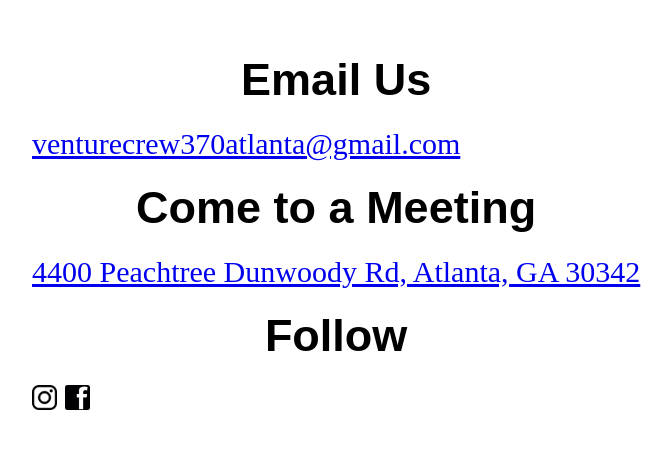
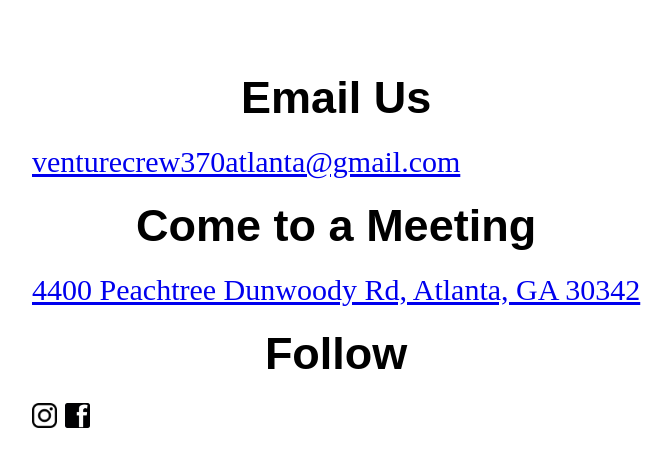
Before and after one commit to crew-370/Crew370, a Jekyll site: the page built from index.html, in a window 1280 px wide. Shown: the part 1644-2100 px from the top of the page, without its empty margins (10-682 px from the left). Built offline with Jekyll 4.4.1, drawn with Linux system fonts in a browser that asks for light colours.

Commit message:
increased top margin

```diff
--- a/styles/bottombar.css
+++ b/styles/bottombar.css
@@ -29,7 +29,7 @@
   color: black;
   font-size: 30;
   margin-left: 21px;
-  margin-top: 21px;
+  margin-top: 30px;
   margin-right: 21px;
   margin-bottom: 21px;
 }
```
